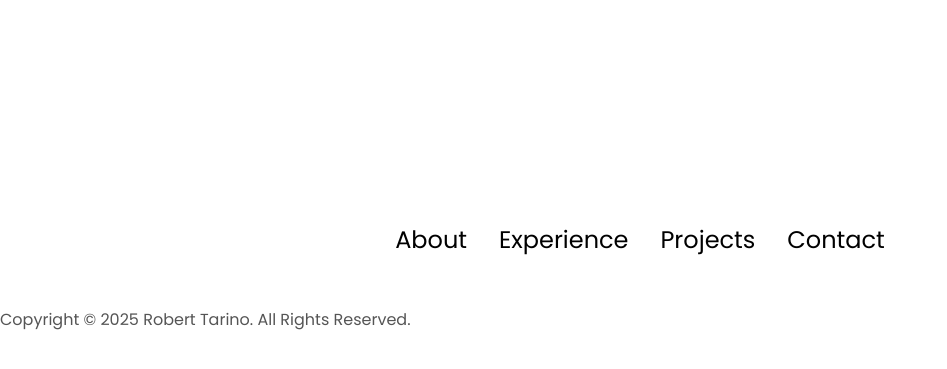
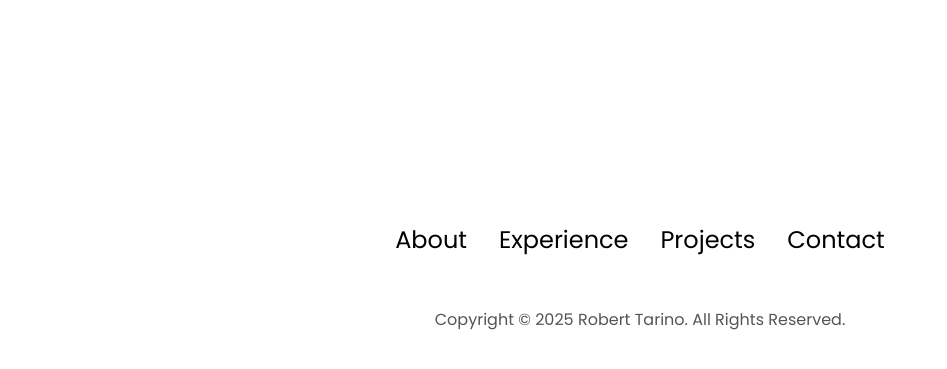
Before and after one commit to BobTarino/port25, a plain HTML site: page index.html in a window 1280 px wide. Shown: the part 3469-3838 px from the top of the page, without its empty margins (0-947 px from the left). Before the commit the page ends 3801 px from the top, so only its background shows below. Drawn offline with Linux system fonts and the light colour scheme.

Commit message:
added style properties to footer elements and finished desktop app

```diff
--- a/style.css
+++ b/style.css
@@ -425,6 +425,17 @@ article .icon {
     height: 2.5rem;
 }
 
+/* FOOTER SECTION */
+
+footer {
+    height: 26vh;
+    margin: 0 1rem;
+}
+
+footer p {
+    text-align: center;
+}
 
 
-/* https://www.youtube.com/watch?v=ldwlOzRvYOU timestamp: 1:54:08 */
+
+/* https://www.youtube.com/watch?v=ldwlOzRvYOU timestamp: 1:56:25 */
```
